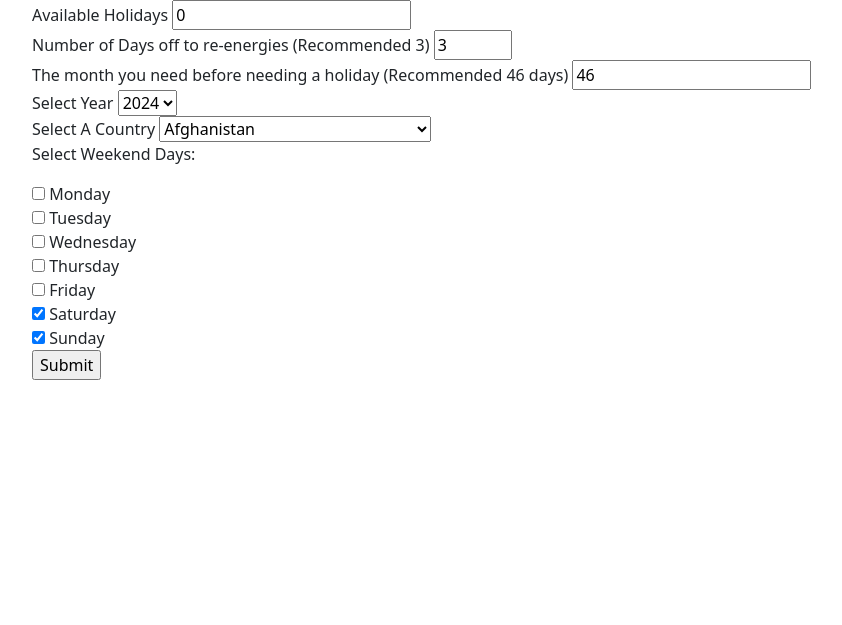
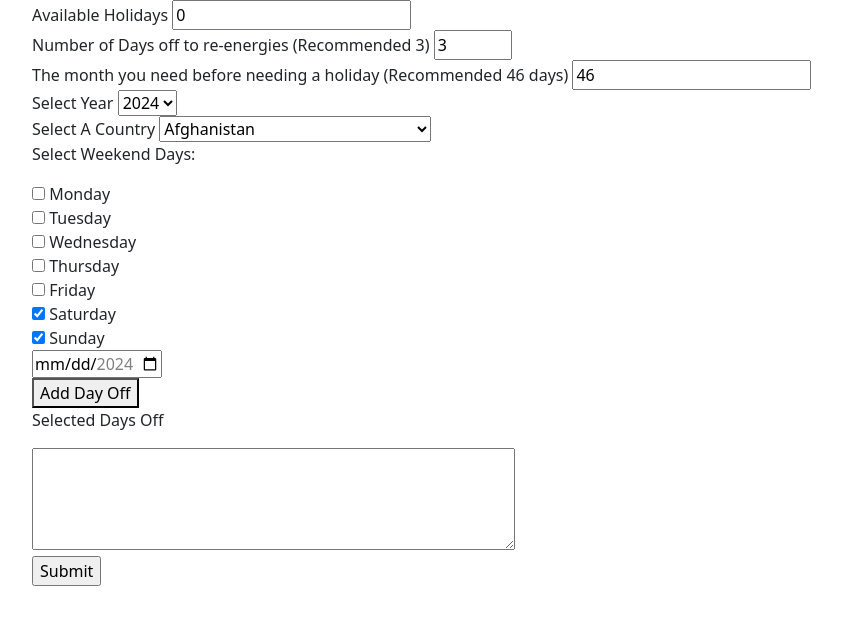
Before and after one commit to hadiobeid/holiday_planner, a Flask app: page / in a window 1280 px wide. Shown: the top 625 px of the page, without its empty margins (50-892 px from the left). Run offline with Flask 3, Linux system fonts and the light colour scheme.

Commit message:
Added the ability to allow the user to select the dates they want off

```diff
--- a/app.py
+++ b/app.py
@@ -21,6 +21,12 @@ def get_weekend_list_days(weekend_str: str):
             weekend_days.append(day)
     return weekend_days
 
+def get_selected_dates_off(selected_dates_off: str):
+    if selected_dates_off == 'None':
+        return []
+    return selected_dates_off.split(',')
+
+
 @app.route('/', methods =["GET", "POST"])
 def home():
     if request.method == "POST":
@@ -28,6 +34,7 @@ def home():
         year = int(request.form.get("selected_year"))
         country = request.form.get("selected_country")
         state = request.form.get("states_select") if request.form.get("states_select") else 'All'
+        _selected_days_off = request.form.get("selected_off") if request.form.get("selected_off") != '' else 'None'
         _max_workdays = request.form.get("max_days")
         _min_holidays = request.form.get("min_holidays")
         _weekend_days = [request.form.get("Monday"), request.form.get("Tuesday"), request.form.get("Wednesday"),
@@ -36,19 +43,21 @@ def home():
 
         return redirect(url_for('calendar_view',holidays_number= holidays_number,
                                 year= year, country=country, state=state,
-                                max_workdays=_max_workdays, min_holidays=_min_holidays, weekend_days=_weekend_days))
+                                max_workdays=_max_workdays, min_holidays=_min_holidays, weekend_days=_weekend_days,
+                                selected_days_off = _selected_days_off))
     else:
         return render_template('index.html', country_states = cs.countries_state_dict)
 
 
-@app.route('/CalendarView/<holidays_number>/<year>/<country>/<state>/<max_workdays>/<min_holidays>/<weekend_days>')
-def calendar_view(holidays_number, year, country, state, max_workdays, min_holidays, weekend_days):
+@app.route('/CalendarView/<holidays_number>/<year>/<country>/<state>/<max_workdays>/<min_holidays>/<weekend_days>/<selected_days_off>')
+def calendar_view(holidays_number, year, country, state, max_workdays, min_holidays, weekend_days, selected_days_off):
     _year= int(year)
     max_workdays = int(max_workdays)
     min_holidays = int(min_holidays)
     state = state if state != 'All' else ''
     weekend_days = get_weekend_list_days(weekend_days)
-    holiday_planner = HolidayPlanner(int(holidays_number),country, state, int(_year), max_workdays, min_holidays, weekend_days)
+    selected_days_off = get_selected_dates_off(selected_days_off)
+    holiday_planner = HolidayPlanner(int(holidays_number),country, state, int(_year), max_workdays, min_holidays, weekend_days, selected_days_off)
     holidays, holiday_types, remaining_days = holiday_planner.get_holiday_plan()
     return render_template('calendar_view.html',
                            holidays = holidays, remaining_days = remaining_days,
--- a/templates/index.html
+++ b/templates/index.html
@@ -310,7 +310,12 @@
                 <label for="Saturday"> Saturday</label><br>
                 <input type="checkbox" name="Sunday" id="Sunday" checked>
                 <label for="Sunday"> Sunday</label><br>
-                <input type="submit" value="Submit">
+                <input type="date" min="2024-01-01" max="2024-12-31" id="select_days_off" name="select_days_off"><br>
+                <button type="button" onclick="AddDayOff()">Add Day Off</button>
+                <p>Selected Days Off</p>
+                <textarea id="selected_off" name="selected_off" rows="4" cols="50" readonly></textarea><br>
+                <input type="hidden" value="">
+                <input type="Submit" value="Submit">
                 </form>
             </div>
         </main>
@@ -330,6 +335,19 @@
                 opt.innerHTML = current_year+ i;
                 select_year.appendChild(opt);
             }
+
+            function AddDayOff(){
+                var selected_date = document.getElementById('select_days_off').value;
+                var list_of_dates = document.getElementById('selected_off');
+                var val = list_of_dates.innerHTML;
+                console.log(val)
+                if (val == ''){
+                    val = selected_date;
+                }else{
+                    val = val +','+ selected_date;
+                }
+                list_of_dates.innerHTML = val;
+            }
          </script>
         <script
             src="https://cdn.jsdelivr.net/npm/@popperjs/core@2.11.8/dist/umd/popper.min.js"
```
Also changed, not shown: holiday_planner.py (+16 -4 lines), templates/calendar_view.html (+11 -1 lines).
